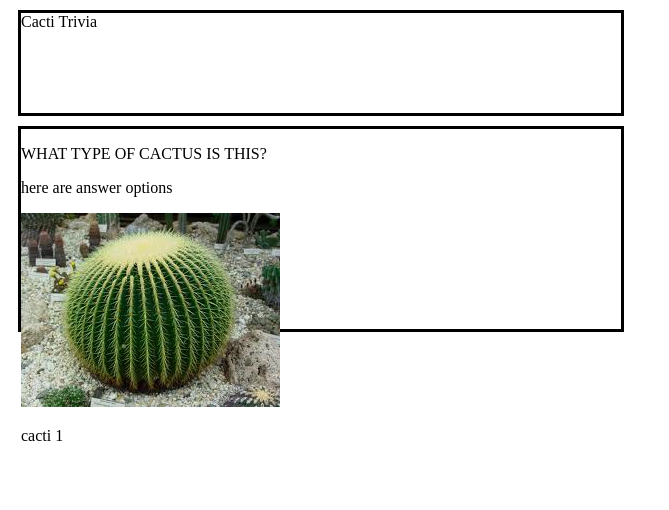
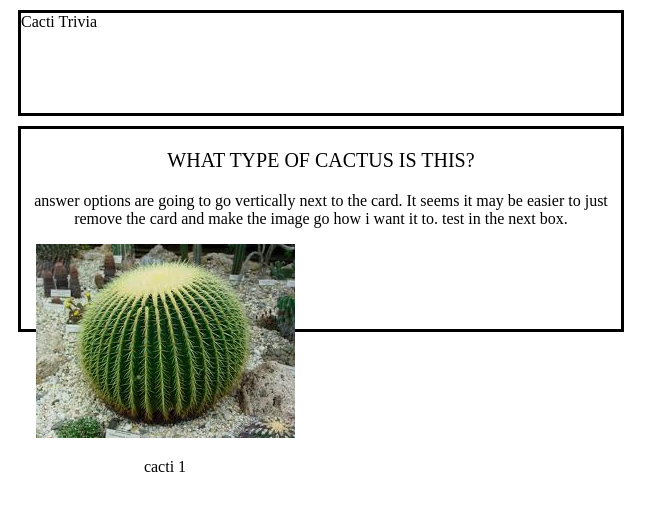
Before and after one commit to Lexxiecole/TriviaGame, a plain HTML site: page Index.html in a window 1280 px wide. Shown: the whole page, without its empty margins (0-669 px from the left). Drawn offline with nearby package versions, Linux system fonts and the light colour scheme.

Commit message:
testing cards. not working. trying another approach. i hate bootstrap.

```diff
--- a/Index.html
+++ b/Index.html
@@ -15,9 +15,9 @@
 
 
 <div id= "quest1div">
+
     <p id= "q1dQuestion">WHAT TYPE OF CACTUS IS THIS?</p>
-
-    <p id= "q1dOptions"> here are answer options</p>
+    <p id= "q1dOptions"> answer options are going to go vertically next to the card. It seems it may be easier to just remove the card and make the image go how i want it to. test in the next box.</p>
 
     <div id="q1Card" style="width: 18rem;">
             <img class="Q1cactusName" src="assets/images/PracticeCacti1.png" alt="Cacti type">
--- a/assets/css/style.css
+++ b/assets/css/style.css
@@ -18,4 +18,20 @@ background {
     border-style: solid;
     border-color: black;
     margin: 10px;
+    text-align: center;
+
 }
+
+#q1dQuestion {
+    font: helvetica;
+    font-size: 20px;
+}
+
+#q1dOptions {
+
+}
+
+#q1Card {
+    float: left;
+    clear: all;
+}
```
